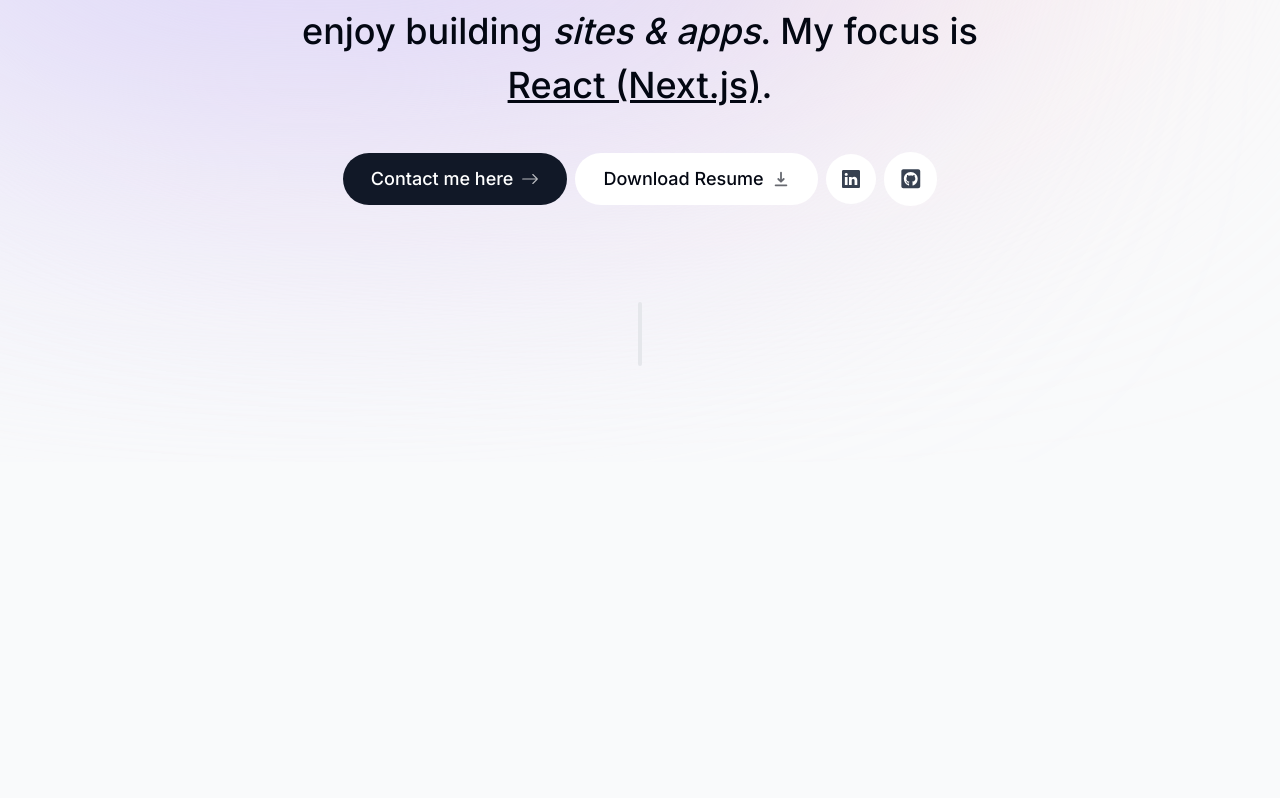
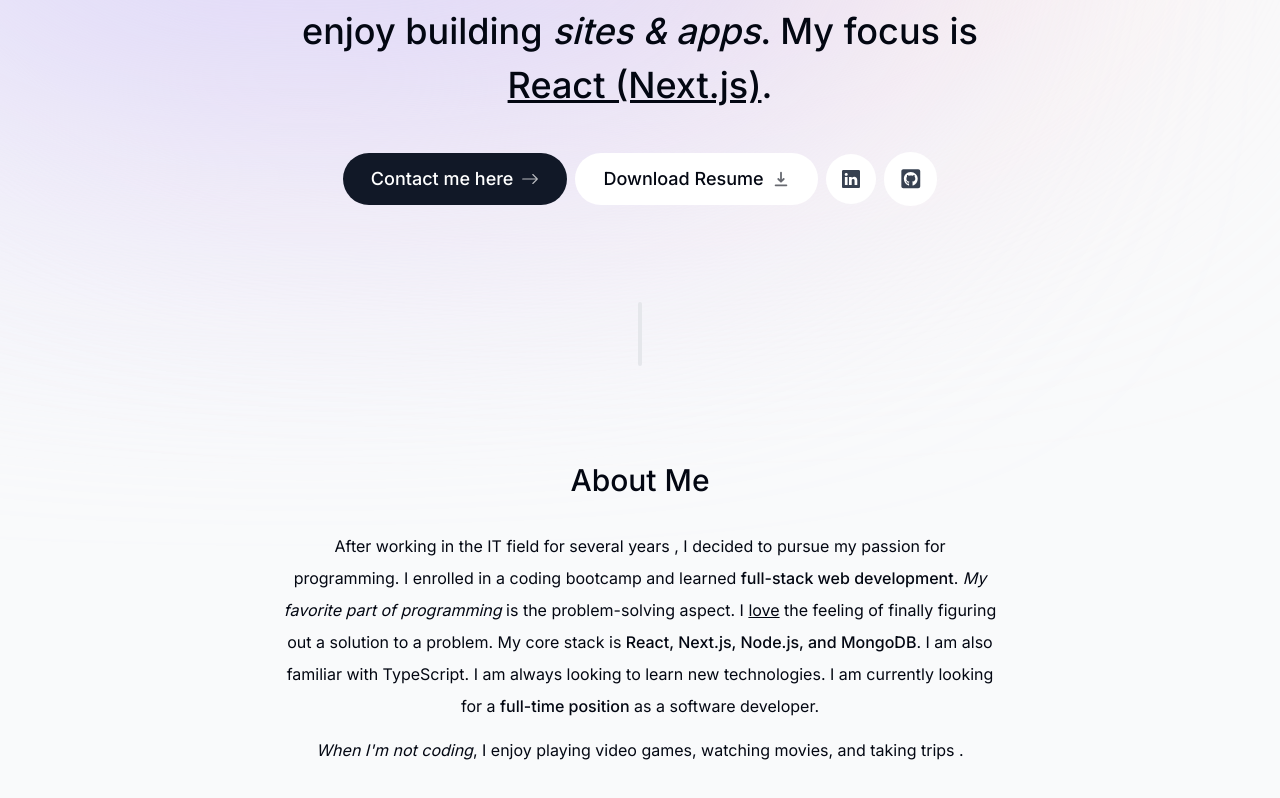
Before and after one commit to gustavosepulveda/next-portfolio, a Next.js app: page / in a window 1280 px wide. Shown: the part 360-1158 px from the top of the page. Before the commit the page ends 822 px from the top, so only its background shows below. Built offline with nearby package versions, Linux system fonts and the light colour scheme.

Commit message:
added About Me

```diff
--- a/app/page.tsx
+++ b/app/page.tsx
@@ -1,11 +1,13 @@
 import Intro from '@/components/intro';
 import SectionDivider from '@/components/section-divider';
+import About from '@/components/about';
 
 export default function Home() {
   return (
     <main className="flex flex-col items-center px-4">
       <Intro />
       <SectionDivider />
+      <About />
     </main>
   );
 }
--- /dev/null
+++ b/components/about.tsx
@@ -0,0 +1,33 @@
+import React from 'react'
+
+export default function About() {
+  return (
+    <section className='mb-28 max-w-[45rem] text-center leading-8 sm:mb-40'>
+        <h2 className='text-3xl font-medium capitalize mb-8'>
+            About Me
+        </h2>
+
+
+        <p className='mb-3'>
+          After working in the IT field for several years , I decided to pursue my passion for programming. I enrolled in a coding bootcamp and learned{" "}
+          <span className="font-medium">full-stack web development</span>.{" "}
+          <span className="italic">My favorite part of programming</span> is the
+          problem-solving aspect. I <span className="underline">love</span> the
+          feeling of finally figuring out a solution to a problem. My core stack
+          is{" "}
+          <span className="font-medium">
+            React, Next.js, Node.js, and MongoDB
+          </span>
+          . I am also familiar with TypeScript. I am always looking to
+          learn new technologies. I am currently looking for a{" "}
+          <span className="font-medium">full-time position</span> as a software
+          developer.
+        </p>
+
+        <p>
+          <span className="italic">When I'm not coding</span>, I enjoy playing
+          video games, watching movies, and taking trips .
+        </p>
+    </section>
+  )
+}
--- a/components/intro.tsx
+++ b/components/intro.tsx
@@ -49,7 +49,7 @@
             </motion.span>
         </div>
       </div>
-      <motion.p className='mb-10 mt-4 px-4 text-2xl font-medium !leading-[1.5] sm:text-4xl'
+      <motion.h1 className='mb-10 mt-4 px-4 text-2xl font-medium !leading-[1.5] sm:text-4xl'
       initial={{opacity: 0, y: 100}}
       animate={{opacity: 1, y: 0}}
       >
@@ -58,7 +58,7 @@
         <span className="font-bold">2 years</span> of experience. I enjoy
         building <span className="italic">sites & apps</span>. My focus is{" "}
         <span className="underline">React (Next.js)</span>.
-      </motion.p>
+      </motion.h1>
 
       <motion.div className='flex flex-col sm:flex-row items-center justify-center gap-2 px-4 text-lg font-medium'
       initial={{opacity: 0, y: 100}}
```
